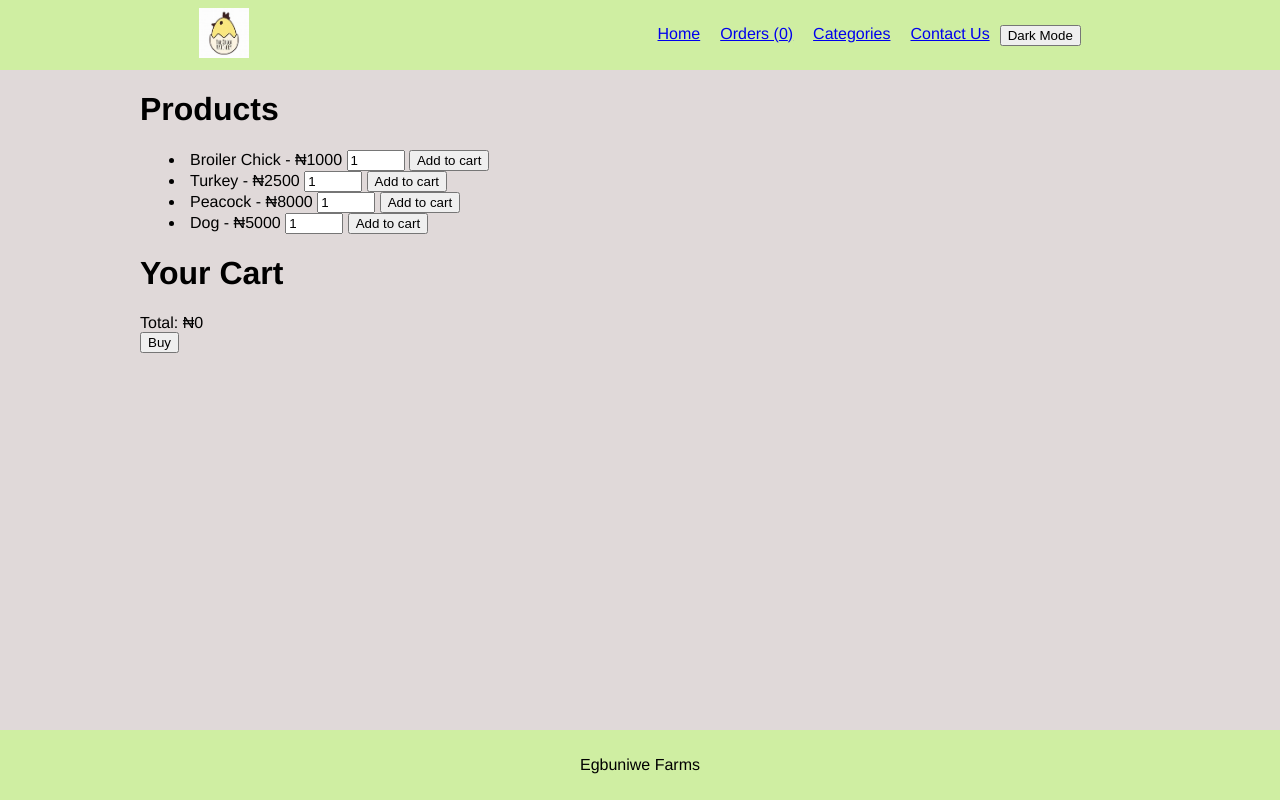
After one commit to egbuniwecemeka/alx_portfolio_project, a Flask app: template api/templates/cart.html in a window 1280 px wide. The commit adds this page. Run offline with Flask 3, Linux system fonts and the light colour scheme; the template is opened without the code that fills it, so the values that code supplies are empty; some libraries are stand-ins or nearby versions.

Commit message:
Cart system frontend implementation

```diff
--- /dev/null
+++ b/api/static/js/cart.js
@@ -0,0 +1,110 @@
+const products = [
+    { id: 1, name: "Broiler Chick", price: 1000 },
+    { id: 2, name: "Turkey", price: 2500 },
+    { id: 3, name: "Peacock", price: 8000 },
+    { id: 4, name: "Dog", price: 5000 }
+];
+
+let cart = JSON.parse(localStorage.getItem('cart')) || [];
+
+//Load products into the Cart list
+function loadProducts() {
+    const prodList = document.getElementById('product-list');
+    products.forEach(product => {
+        const li = document.createElement('li');
+        li.innerHTML = `
+            <span>${product.name} - ₦${product.price}</span>
+            <input type="number" id="quantity-${product.id}" value="1" min="1" style="width: 50px;">
+            <button onclick="addCartItem(${product.id})">Add to cart</button>
+        `;
+        prodList.appendChild(li);
+    });
+}
+
+// Add items  to cart
+function addCartItem(prodId) {
+    const product = products.find(prod => prod.id === prodId);
+    const quantityVal = document.getElementById(`quantity-${product.id}`);
+    const quantity = parseInt(quantityVal.value);
+
+    if (quantity < 1) {
+        alert('Quantity must be at least 1.');
+        return;
+    }
+
+    const existingItem = cart.find(item => item.id === prodId);
+
+    if (existingItem) {
+        existingItem.quantity += quantity;
+    } else {
+        cart.push({ ...product, quantity });
+    }
+
+    updateCartItem()
+    totalPrice();
+    saveCart();
+}
+
+//Update cart items
+function updateCartItem() {
+    const cartList = document.getElementById('cart-list');
+    cartList.innerHTML = ``;    //Clears cart
+
+    cart.forEach(item => {
+        const li = document.createElement('li');
+        li.innerHTML = `
+            <span>${item.name} - ₦${item.price} x ${item.quantity}</span>
+            <button onclick="removeCartItem(${item.id})">Remove</button>
+        `;
+        cartList.appendChild(li);
+    });
+
+    updateCartCount();
+}
+
+// Remove item from cart
+function removeCartItem(productId) {
+    cart = cart.filter(item => item.id !== productId);
+    updateCartItem();
+    totalPrice();
+    saveCart();
+}
+
+//Saves cart to local storage
+function saveCart() {
+    localStorage.setItem('cart', JSON.stringify(cart));
+}
+
+// Update the cart count
+function updateCartCount() {
+    cartCount = document.getElementById('cart-count');
+    const totalItems = cart.reduce((sum, item) => sum + item.quantity, 0);
+    cartCount.textContent = totalItems;
+}
+
+// Update total price
+function totalPrice() {
+    const total = cart.reduce((sum, item) => sum + item.price * item.quantity, 0);
+    const totalElement = document.getElementById('total-price');
+    totalElement.textContent = `Total: ₦${total}`;
+}
+// Simulate checkout
+function checkout() {
+    if (cart.length === 0) {
+        alert("Your cart is empty.");
+        return;
+    }
+
+    alert("Thank you for shopping with us.");
+    cart = [];
+    updateCartItem();
+    totalPrice();
+    saveCart();
+}
+
+// Load cart items on page load
+document.addEventListener('DOMContentLoaded', () => {
+    loadProducts();
+    updateCartItem();
+    totalPrice();
+})
--- /dev/null
+++ b/api/templates/cart.html
@@ -0,0 +1,43 @@
+<!DOCTYPE html>
+<html lang="en">
+<head>
+    <meta charset="UTF-8">
+    <meta name="viewport" content="width=device-width, initial-scale=1.0">
+    <title>Cart | EJ Farms</title>
+    <link rel="stylesheet" href="{{ url_for('static', filename='css/styles.css') }}">
+</head>
+<body>
+    <header class="header">
+        <nav>
+            <a href="#"><img src="{{ url_for('static', filename='images/th.jpeg') }}" alt="ejfarms logo" class="logo"></a>
+            <ul id="nav_list">
+                <li><a href="{{ url_for('app_views.home_page') }}">Home</a></li>
+                <li><a href="{{ url_for('app_views.cart') }}">Orders (<span id="cart-count">0</span>)</a></li>
+                <li><a href="#">Categories</a></li>
+                <li><a href="#">Contact Us</a></li>
+                <button class="darkmode">Dark Mode</button>
+            </ul>
+        </nav>
+    </header>
+    <div class="container">
+        <h1>Products</h1>
+        <section class="product-items">
+            <ul id="product-list">
+                <!-- Products will be rendered dynamically -->
+            </ul>
+        </section>
+
+        <h1>Your Cart</h1>
+        <section class="cart-items">
+            <ul id="cart-list">
+                <!-- Cart items will be rendered dynamically -->
+            </ul>
+            <div id="total-price">Total: ₦0</div>
+        </section>
+        <button onclick="checkout()">Buy</button>
+    </div>
+    <footer class="footer">Egbuniwe Farms</footer>
+    <script src="https://code.jquery.com/jquery-3.2.1.min.js"></script>
+    <script type="text/javascript" src="{{ url_for('static', filename='js/cart.js') }}"></script>
+</body>
+</html>
--- a/api/templates/home.html
+++ b/api/templates/home.html
@@ -12,7 +12,7 @@
             <a href="#"><img src="{{ url_for('static', filename='images/th.jpeg') }}" alt="ejfarms logo" class="logo"></a>
             <ul id="nav_list">
                 <li><a href="#">Home</a></li>
-                <li><a href="#">Orders</a></li>
+                <li><a href="{{ url_for('app_views.cart') }}">Orders (<span id="cart-count">0</span>)</a></li>
                 <li><a href="#">Categories</a></li>
                 <li><a href="#">Contact Us</a></li>
                 <button class="darkmode">Dark Mode</button>
```
